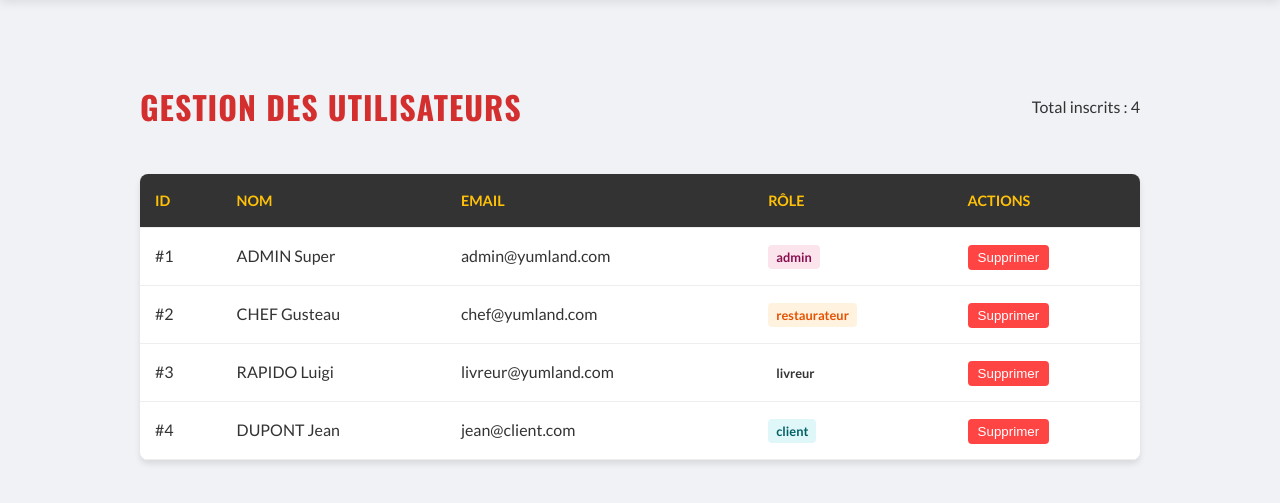
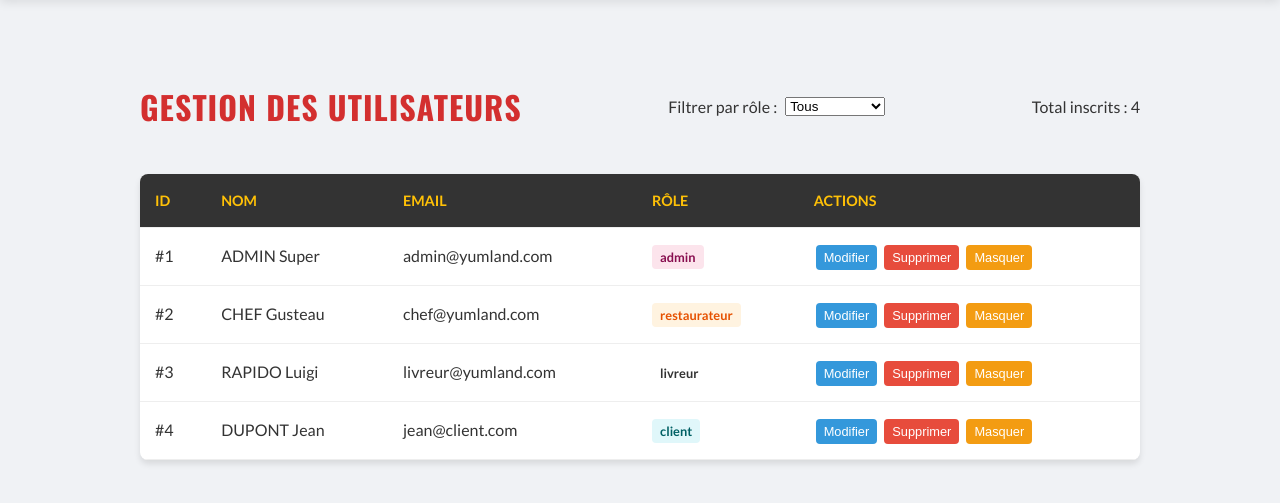
Before and after one commit to The-Night7/yumland-mi2a, a PHP site: page /public/html/admin.html in a window 1280 px wide. Shown: the part 94-597 px from the top of the page. Run offline with PHP 8.4, Linux system fonts and the light colour scheme.

Commit message:
feat(admin/delivery): enhance user management and delivery interface
- Add role filtering dropdown to `admin.html` for sorting users by type.
- Expand admin user table with "Edit", "Hide", and "Delete" action buttons.
- Add "Open Maps" button to `livreur.html` and update delivery button styling.
- Remove obsolete assignment PDF file.

```diff
--- a/public/css/style.css
+++ b/public/css/style.css
@@ -815,3 +840,24 @@ textarea { width: 100%; height: 100px; padding: 10px; margin: 20px 0; border: 1p
     font-size: 1rem;
     vertical-align: middle;
 }
+
+.admin-header {
+    display: flex;
+    justify-content: space-between;
+    align-items: center;
+    flex-wrap: wrap;
+    gap: 1rem;
+}
+.filter-container {
+    display: flex;
+    align-items: center;
+    gap: 0.5rem;
+}
+.actions-cell .action-btn {
+    margin: 0 2px;
+    padding: 5px 8px;
+    font-size: 0.8rem;
+}
+.action-btn.edit-btn { background-color: #3498db; }
+.action-btn.hide-btn { background-color: #f39c12; }
+.action-btn.delete-btn { background-color: #e74c3c; }
--- a/public/html/admin.html
+++ b/public/html/admin.html
@@ -24,6 +24,16 @@
 <main class="admin-container">
     <div class="admin-header">
         <h1>Gestion des Utilisateurs</h1>
+        <div class="filter-container">
+            <label for="role-filter">Filtrer par rôle :</label>
+            <select id="role-filter" class="form-input">
+                <option value="all">Tous</option>
+                <option value="client">Client</option>
+                <option value="restaurateur">Restaurateur</option>
+                <option value="livreur">Livreur</option>
+                <option value="admin">Admin</option>
+            </select>
+        </div>
         <div class="stats">Total inscrits : <span id="total-users">0</span></div>
     </div>
 
@@ -45,7 +55,6 @@
 
 <script>
     document.addEventListener('DOMContentLoaded', () => {
-        // Simulation de données si localStorage est vide
         const mockUsers = [
             { id: 1, nom: "Admin", prenom: "Super", email: "admin@yumland.com", role: "admin" },
             { id: 2, nom: "Chef", prenom: "Gusteau", email: "chef@yumland.com", role: "restaurateur" },
@@ -53,29 +62,48 @@
             { id: 4, nom: "Dupont", prenom: "Jean", email: "jean@client.com", role: "client" }
         ];
 
-        // Récupération ou initialisation
         let users = JSON.parse(localStorage.getItem('yumland_users')) || mockUsers;
 
-        // Sauvegarde initiale si vide pour tester
         if (!localStorage.getItem('yumland_users')) {
             localStorage.setItem('yumland_users', JSON.stringify(users));
         }
 
         const tbody = document.getElementById('user-list');
+        const roleFilter = document.getElementById('role-filter');
         document.getElementById('total-users').innerText = users.length;
 
-        tbody.innerHTML = users.map(user => `
+        const renderUsers = (role = 'all') => {
+            const filteredUsers = (role === 'all')
+                ? users
+                : users.filter(user => user.role === role);
+
+            tbody.innerHTML = filteredUsers.map(user => `
                 <tr>
                     <td>#${user.id || '?'}</td>
-                    <td>${user.nom.toUpperCase()} ${user.prenom}</td>
+                    <td>${user.nom.toUpperCase()} ${user.prenom || ''}</td>
                     <td>${user.email}</td>
                     <td><span class="role-badge role-${user.role}">${user.role}</span></td>
-                    <td>
-                        <button class="action-btn" onclick="deleteUser('${user.email}')">Supprimer</button>
+                    <td class="actions-cell">
+                        <button class="action-btn edit-btn" onclick="editUser('${user.email}')">Modifier</button>
+                        <button class="action-btn delete-btn" onclick="deleteUser('${user.email}')">Supprimer</button>
+                        <button class="action-btn hide-btn" onclick="hideUser('${user.email}')">Masquer</button>
                     </td>
                 </tr>
             `).join('');
+        };
+
+        roleFilter.addEventListener('change', (e) => renderUsers(e.target.value));
+
+        renderUsers(); // Premier rendu
     });
+
+    function editUser(email) {
+        alert('Action "Modifier" non implémentée pour la phase 1.');
+    }
+
+    function hideUser(email) {
+        alert('Action "Masquer" non implémentée pour la phase 1.');
+    }
 
     function deleteUser(email) {
         if(confirm('Confirmer la suppression de cet utilisateur ?')) {
```
Also changed, not shown: other parts of public/css/style.css (+26 -1 lines), public/html/livreur.html (+7 -7 lines), 1 other file.
